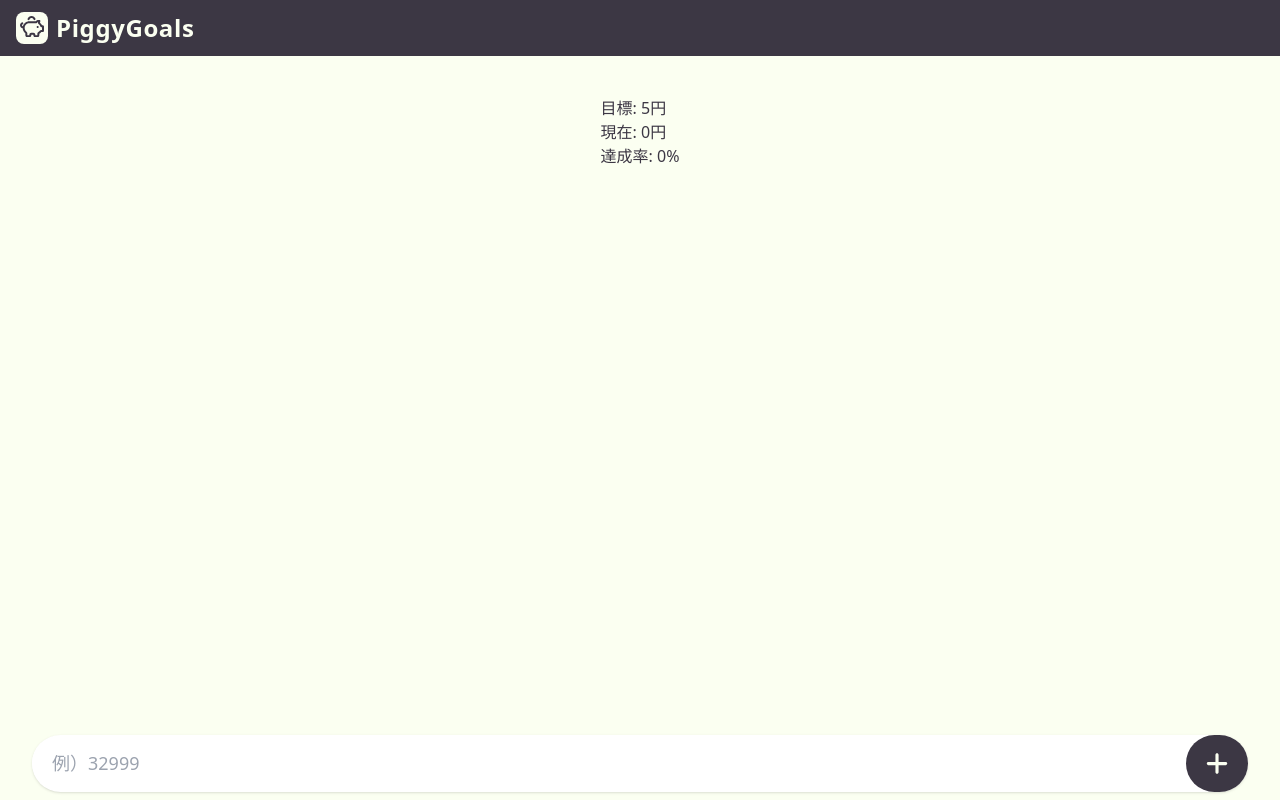
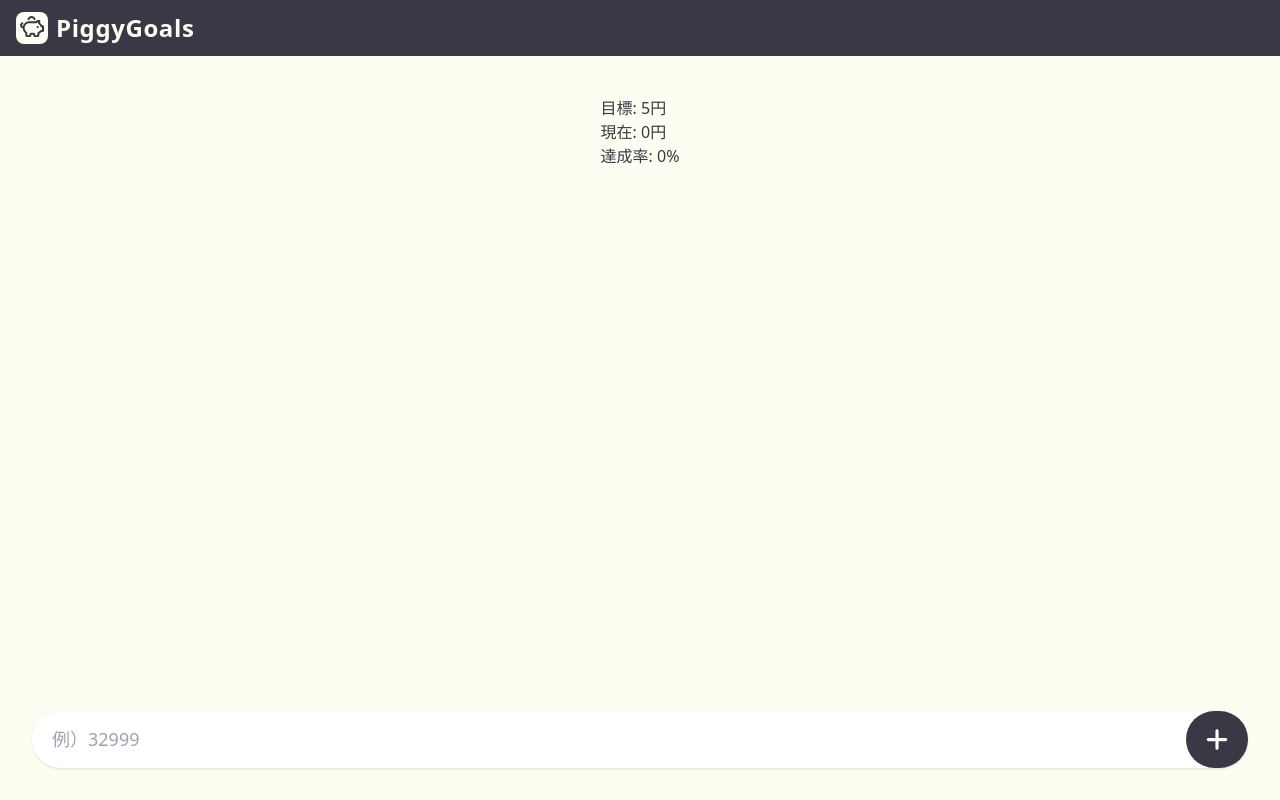
Before and after one commit to s-fujimt/piggy-goal-tracker, a React (Create React App) app: page / in a window 1280 px wide. Both pictures are taken after typing "5" into the empty fields and a click on the button "設定". Built offline with nearby package versions, Linux system fonts and the light colour scheme.

Commit message:
fix css, remve unused variable

```diff
--- a/src/components/GoalStepRow.tsx
+++ b/src/components/GoalStepRow.tsx
@@ -1,4 +1,4 @@
-import React, { useCallback, useEffect, useMemo } from "react";
+import React, { useEffect, useMemo } from "react";
 import { useGoalSteps } from "../context/Context";
 import Check from "../Icons/Check";
 import Delete from "../Icons/Delete";
--- a/src/index.css
+++ b/src/index.css
@@ -47,7 +47,7 @@ header {
 }
 
 .add-step-form {
-  @apply absolute bottom-2 inset-x-8 flex items-center bg-white rounded-full shadow focus:shadow-lg;
+  @apply fixed bottom-8 inset-x-8 flex items-center bg-white rounded-full shadow focus:shadow-lg z-20;
 }
 
 .add-step-form input[type="number"] {
@@ -62,8 +62,9 @@ header {
   @apply fill-current;
   height: 1.4em;
 }
+
 main {
-  @apply relative min-h-screen flex flex-col items-center w-full pt-24 pb-8;
+  @apply relative min-h-screen flex flex-col items-center w-full py-24;
 }
 
 .gs-list {
```
